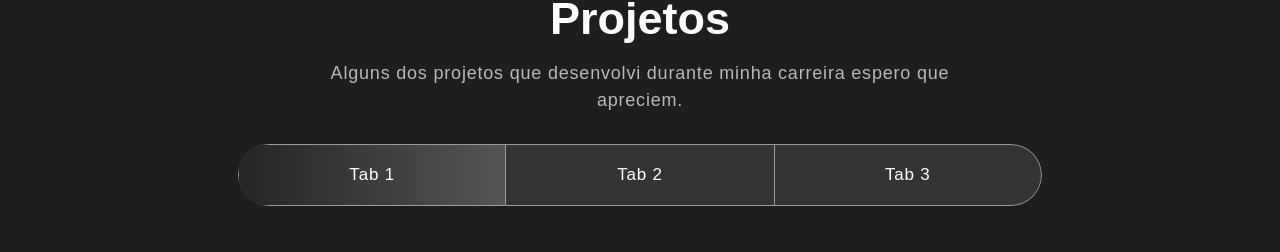
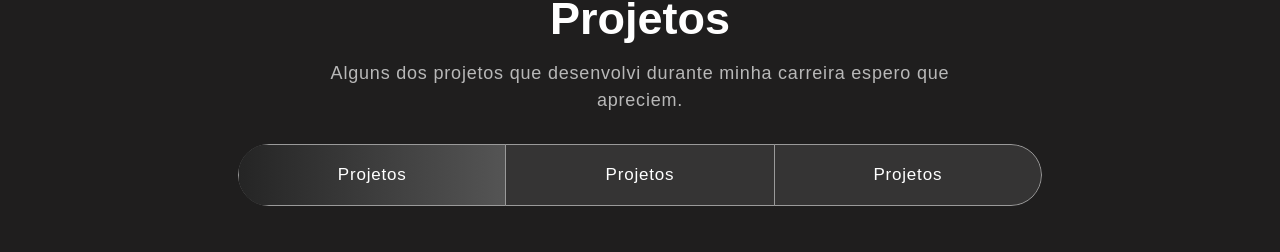
Before and after one commit to YuriKDeveloper/my_portfolio, a Next.js app: page / in a window 1280 px wide. Shown: the part 2685-2937 px from the top of the page. Built offline with nearby package versions, Linux system fonts and the light colour scheme; a web font is replaced by a local one.

Commit message:
Update GetStarted.jsx

```diff
--- a/sections/GetStarted.jsx
+++ b/sections/GetStarted.jsx
@@ -132,13 +132,13 @@ const GetStarted = () => {
               <Tab.Container id="projects-tabs" defaultActiveKey="first">
                 <Nav variant="pills" className="nav-pills mb-5 justify-content-center align-items-center" id="pills-tab">
                     <Nav.Item>
-                      <Nav.Link eventKey="first">Tab 1</Nav.Link>
+                      <Nav.Link eventKey="first">Projetos</Nav.Link>
                     </Nav.Item>
                     <Nav.Item>
-                      <Nav.Link eventKey="second">Tab 2</Nav.Link>
+                      <Nav.Link eventKey="second">Projetos</Nav.Link>
                     </Nav.Item>
                     <Nav.Item>
-                      <Nav.Link eventKey="third">Tab 3</Nav.Link>
+                      <Nav.Link eventKey="third">Projetos</Nav.Link>
                     </Nav.Item>
                   </Nav>
                 <Tab.Content id="slideInUp">
```
